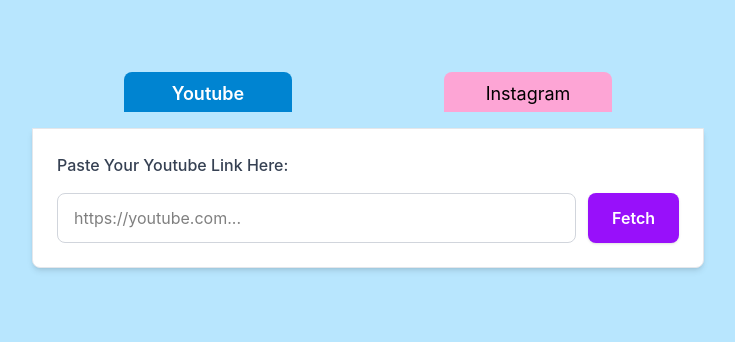
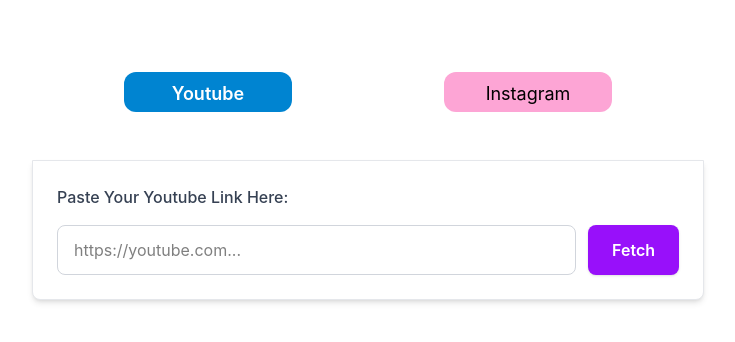
Before and after one commit to vsahil15/Video-Downloader-Through-Url, a React app in the folder frontend/: page / in a window 1280 px wide. Shown: the top 342 px of the page, without its empty margins (272-1007 px from the left). Built offline with nearby package versions, Linux system fonts and the light colour scheme; the HTML template or start-up script is replaced by a standard one.

Commit message:
redesign buttons

```diff
--- a/frontend/src/App.jsx
+++ b/frontend/src/App.jsx
@@ -24,11 +24,11 @@
           <ul className="flex">
 
             {/* YouTube Tab */}
-            <li className="pt-8 pl-8 pr-8 w-1/2 cursor-pointer">
+            <li className="p-8 w-1/2 cursor-pointer">
               <button
                 type="button"
                 onClick={() => setDownloadmode("youtube")}
-                className={`w-42 h-10 text-lg font-sans font-normal px-4 py-2 rounded-t-lg transition-colors duration-200
+                className={`w-42 h-10 text-lg font-sans font-normal px-4 py-2 rounded-xl transition-colors duration-200
                   ${downloadMode === "youtube"
                     ? "bg-sky-600 text-white font-semibold"
                     : "bg-sky-200 text-black hover:bg-sky-300"
@@ -39,11 +39,11 @@
             </li>
 
             {/* Instagram Tab */}
-            <li className="pt-8 pl-8 pr-8 w-1/2 cursor-pointer">
+            <li className="p-8 w-1/2 cursor-pointer">
               <button
                 type="button"
                 onClick={() => setDownloadmode("instagram")}
-                className={`w-42 h-10 text-lg font-sans font-normal px-4 py-2 rounded-t-lg transition-colors duration-200
+                className={`w-42 h-10 text-lg font-sans font-normal px-4 py-2 rounded-xl transition-colors duration-200
                   ${downloadMode === "instagram"
                     ? "bg-pink-600 text-white font-semibold"
                     : "bg-pink-300 text-black hover:bg-pink-400"
--- a/frontend/src/index.css
+++ b/frontend/src/index.css
@@ -1,6 +1,6 @@
 @import "tailwindcss";
-@layer base {
+/*@layer base {
   html, body, #root {
     @apply m-0 p-0 w-full h-full bg-sky-200 ;
   }
-}
+}*/
```
